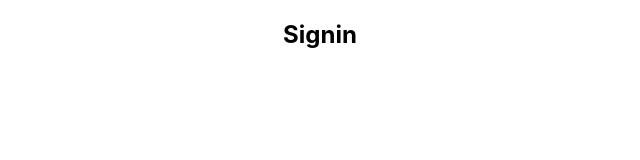
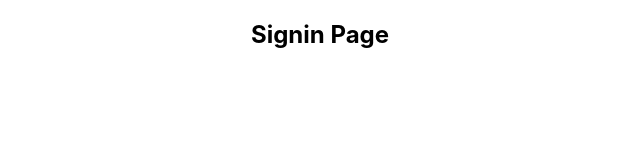
Before and after one commit to davinhster/collegram, a React (Create React App) app: page /signin in a window 1280 px wide. Shown: the top 160 px of the page, without its empty margins (320-960 px from the left). Built offline with nearby package versions, Linux system fonts and the light colour scheme.

Commit message:
updated signin page

```diff
--- a/src/components/pages/signin.jsx
+++ b/src/components/pages/signin.jsx
@@ -4,7 +4,7 @@ function Signin(){
     return(
         <section>
             <div className="Signgin">
-                <h1> Signin </h1>
+                <h1> Signin Page </h1>
             </div>
         </section>
     )
```
